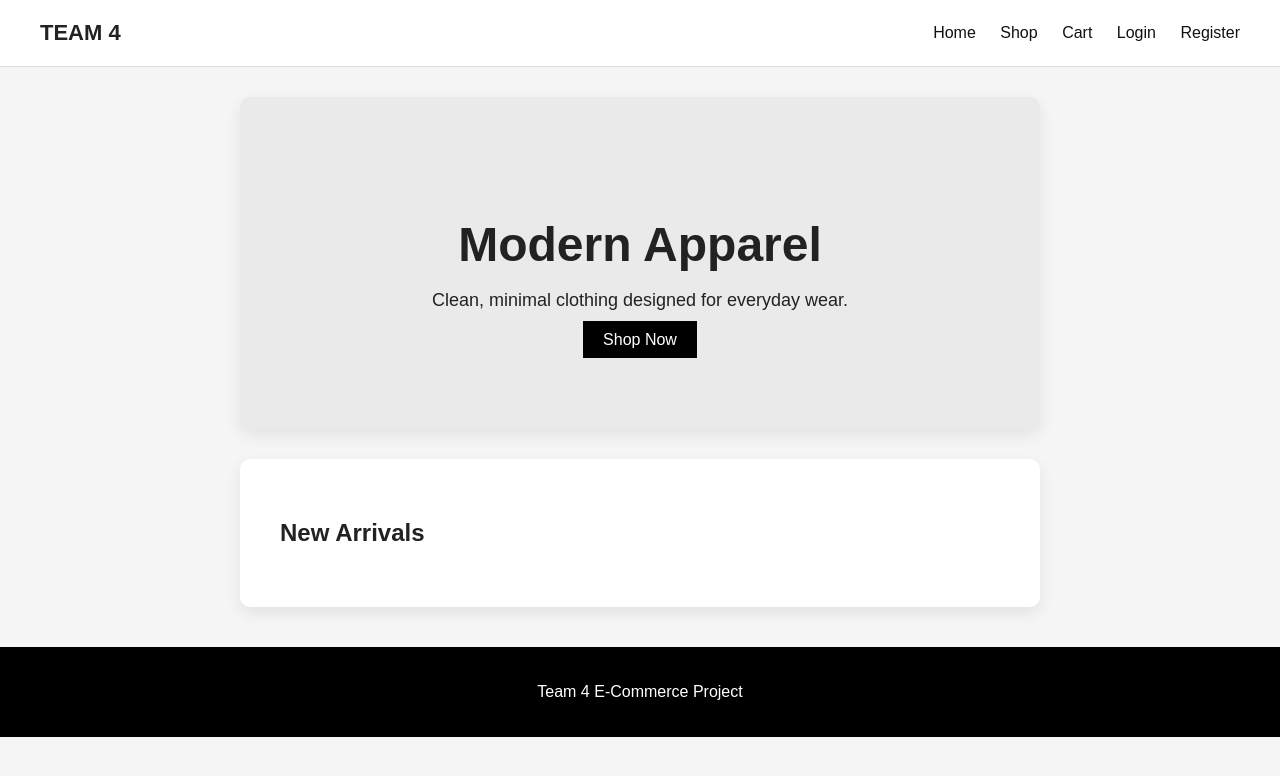
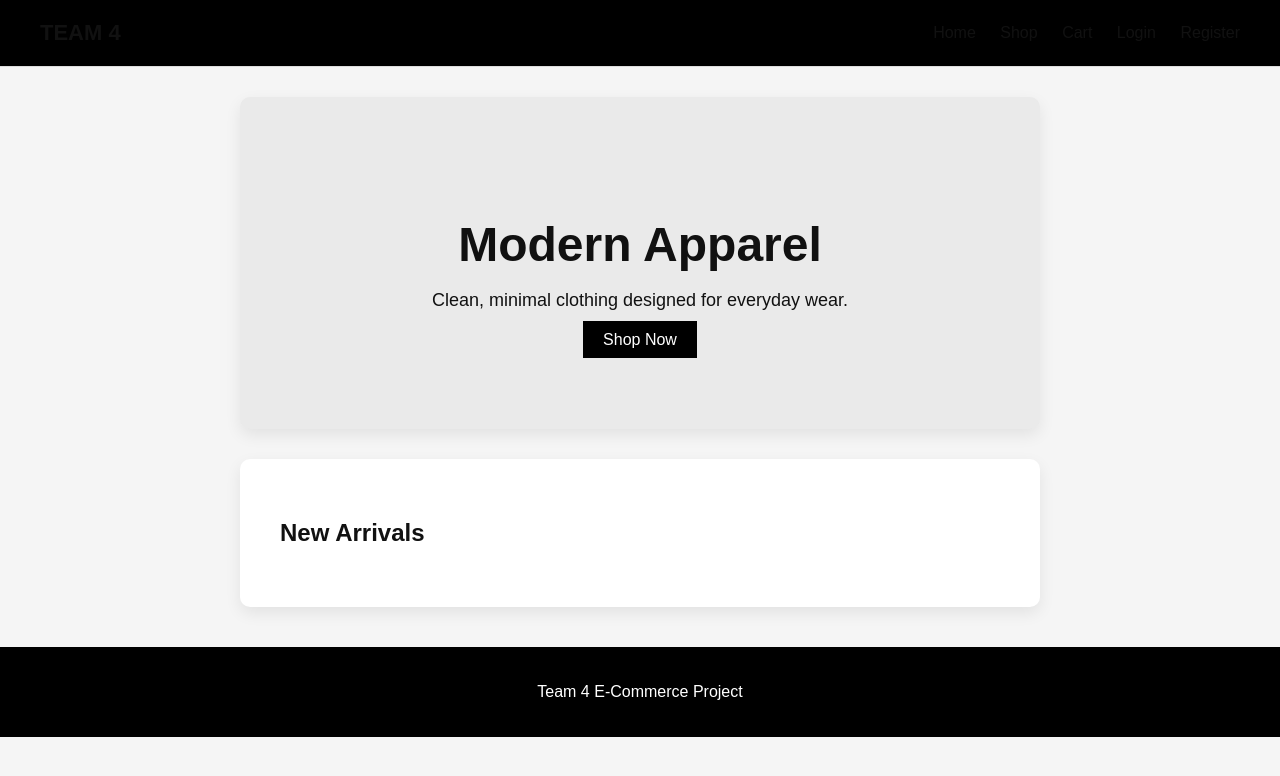
Before and after one commit to SoLReaper01/Ecommerce-Website, a website: page public/index.html in a window 1280 px wide. Drawn offline with Linux system fonts and the light colour scheme; no server answers.

Commit message:
Change text color and navbar background color

```diff
--- a/public/css/style.css
+++ b/public/css/style.css
@@ -6,7 +6,7 @@ body {
   margin: 0;
   font-family: Arial, Helvetica, sans-serif;
   background: #f5f5f5;
-  color: #222;
+  color: #111;
 }
 
 /* NAVBAR */
@@ -15,7 +15,7 @@ nav {
   justify-content: space-between;
   align-items: center;
   padding: 20px 40px;
-  background: white;
+  background: black;
   border-bottom: 1px solid #ddd;
 }
 
```
